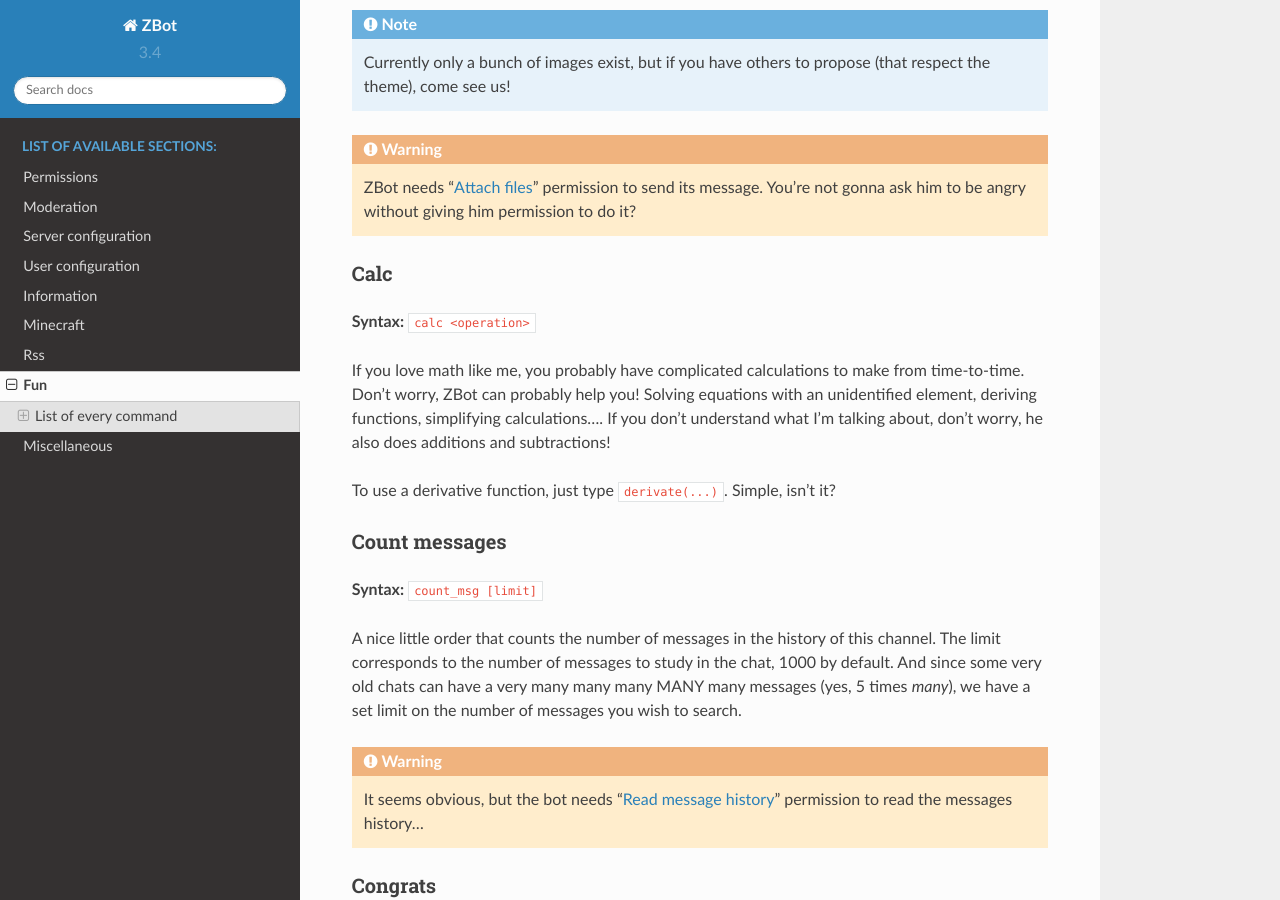
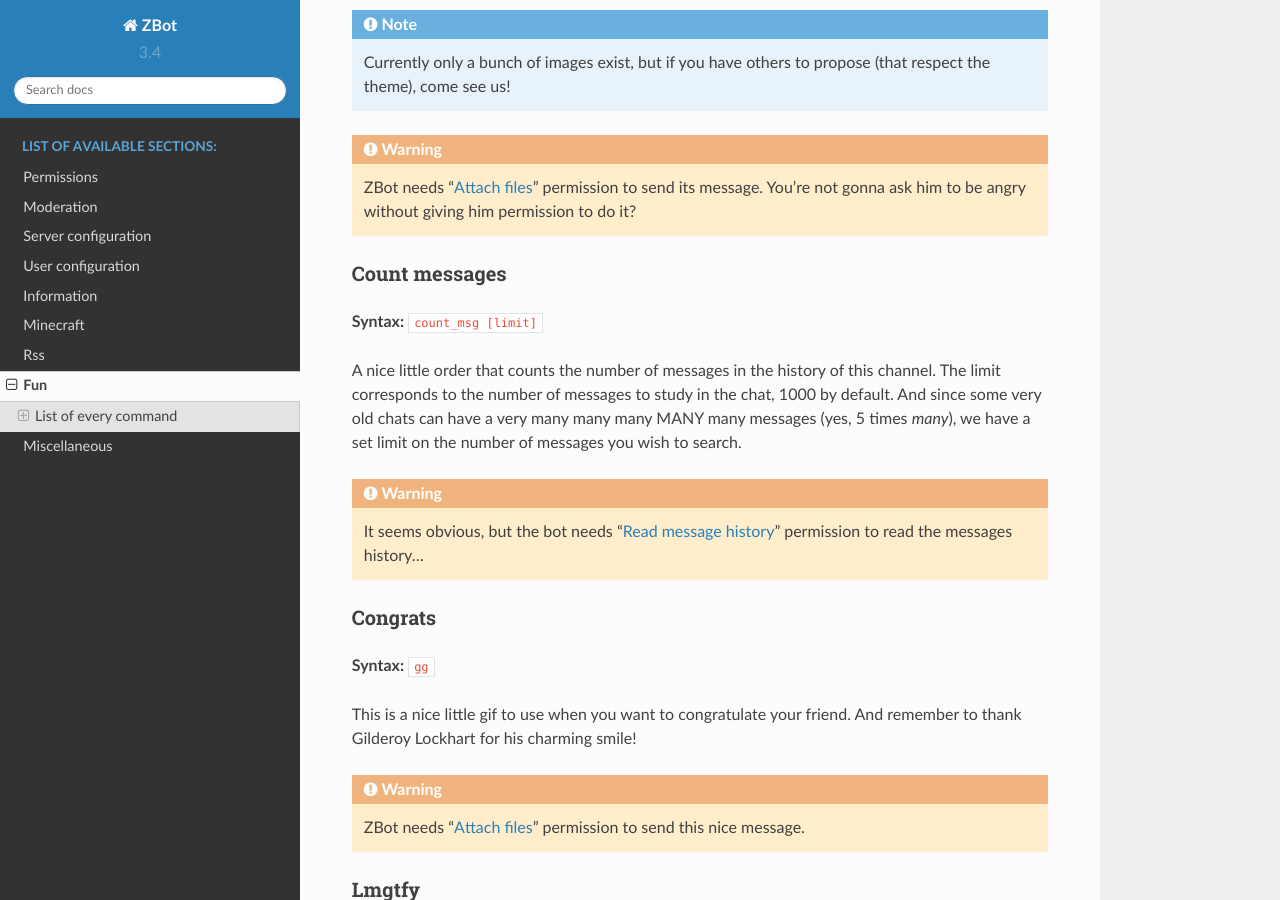
Before and after one commit to Axobot-org/Axobot, a Sphinx documentation site: the page built from docs/fun.rst, in a window 1280 px wide and 900 px high, scrolled down 1058 px. Built offline with Sphinx 7.4.7 and the Read the Docs theme 2.0.0, drawn with Linux system fonts in a browser that asks for light colours.

Commit message:
[remove] `calc` cmd documentation

```diff
--- a/docs/fun.rst
+++ b/docs/fun.rst
@@ -36,15 +36,6 @@
 
 .. warning:: ZBot needs "`Attach files <perms.html#attach-files>`_" permission to send its message. You're not gonna ask him to be angry without giving him permission to do it?
 
-Calc
-----
-
-**Syntax:** :code:`calc <operation>`
-
-If you love math like me, you probably have complicated calculations to make from time-to-time. Don't worry, ZBot can probably help you! Solving equations with an unidentified element, deriving functions, simplifying calculations.... If you don't understand what I'm talking about, don't worry, he also does additions and subtractions!
-
-To use a derivative function, just type :code:`derivate(...)`. Simple, isn't it?
-
 
 Count messages
 --------------
@@ -54,6 +45,7 @@
 A nice little order that counts the number of messages in the history of this channel. The limit corresponds to the number of messages to study in the chat, 1000 by default. And since some very old chats can have a very many many many MANY many messages (yes, 5 times *many*), we have a set limit on the number of messages you wish to search.
 
 .. warning:: It seems obvious, but the bot needs "`Read message history <perms.html#read-message-history>`_" permission to read the messages history...
+
 
 Congrats
 --------
```
